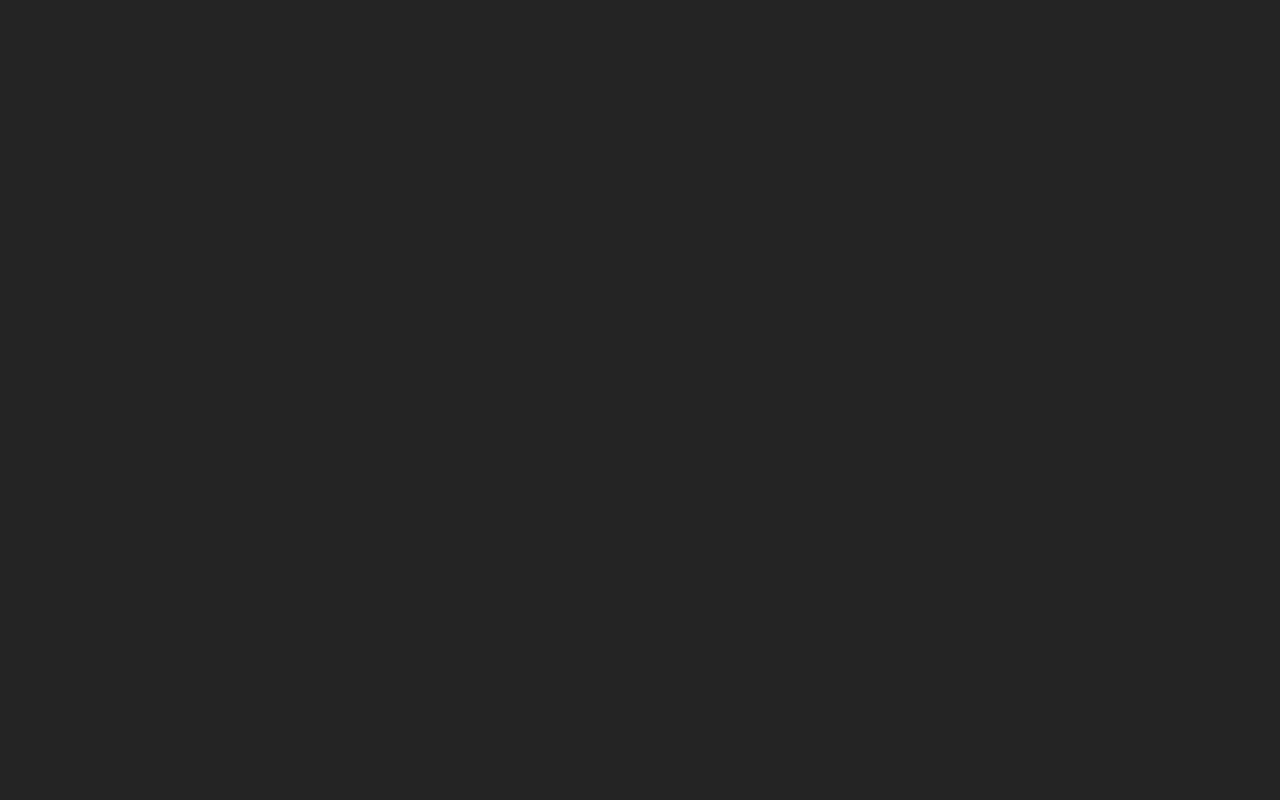
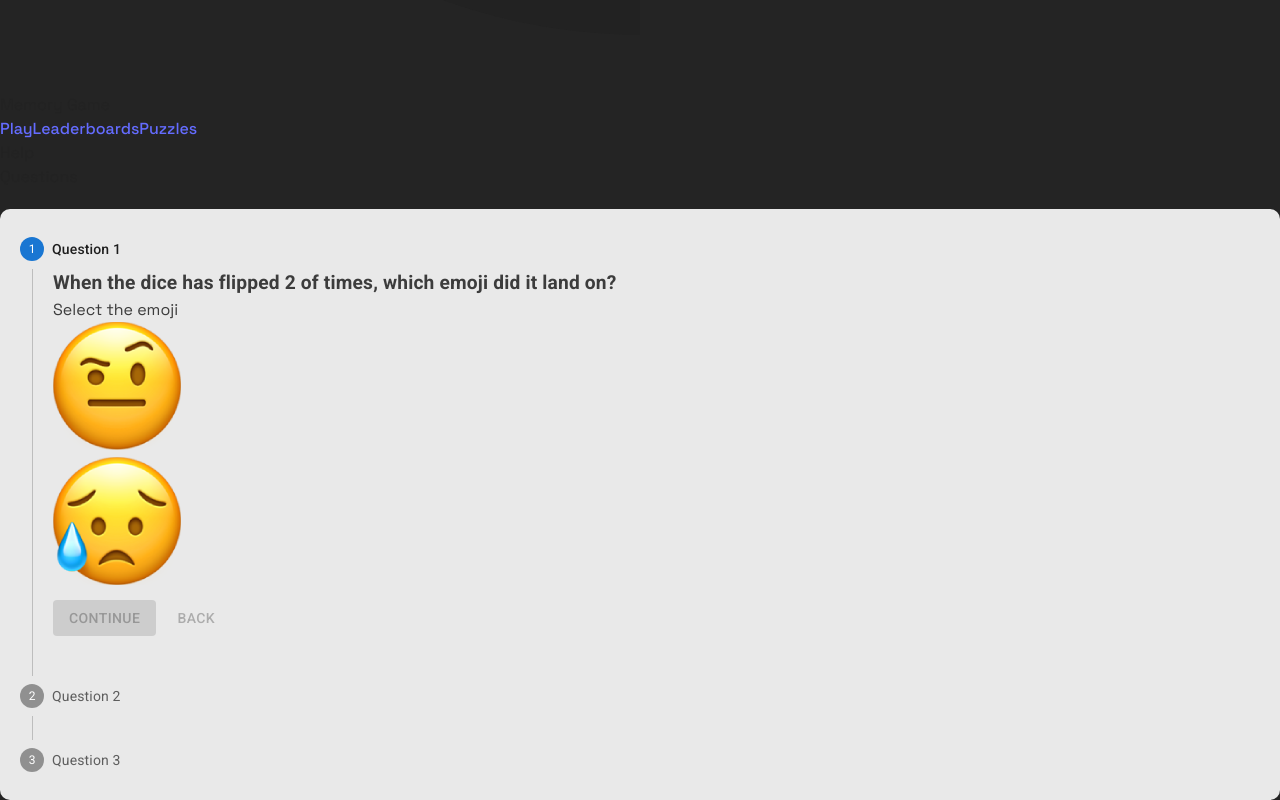
Before and after one commit to opensea712/memory-game, a React (Vite) app: page /quiz in a window 1280 px wide. Before the commit this address had no page. Shown: the part 1187-1987 px from the top of the page. Before the commit the page ends 800 px from the top, so only its background shows below. Built offline with nearby package versions, Linux system fonts and the light colour scheme.

Commit message:
feat: add quiz page

```diff
--- a/index.html
+++ b/index.html
@@ -11,6 +11,10 @@
       onload="this.rel='stylesheet'"
       href="https://fonts.googleapis.com/css2?display=swap&amp;family=Noto+Sans%3Awght%40400%3B500%3B700%3B900&amp;family=Space+Grotesk%3Awght%40400%3B500%3B700"
     />
+    <link
+      rel="stylesheet"
+      href="https://fonts.googleapis.com/css2?family=Roboto:wght@300;400;500;700&display=swap"
+    />
   </head>
   <body>
     <div id="root"></div>
--- a/package.json
+++ b/package.json
@@ -10,10 +10,14 @@
     "preview": "vite preview"
   },
   "dependencies": {
+    "@emotion/react": "^11.13.3",
+    "@emotion/styled": "^11.13.0",
+    "@mui/material": "^6.0.2",
     "@pmndrs/assets": "^1.6.0",
     "@react-three/drei": "^9.111.3",
     "@react-three/fiber": "^8.17.6",
     "@types/three": "^0.167.2",
+    "classnames": "^2.5.1",
     "react": "^18.3.1",
     "react-dom": "^18.3.1",
     "react-router-dom": "^6.26.1",
--- a/src/App.jsx
+++ b/src/App.jsx
@@ -2,7 +2,7 @@ import { BrowserRouter as Router, Route, Routes } from 'react-router-dom';
 import Layout from './components/layout';
 import Home from './pages/home';
 import Play from './pages/play';
-import Questions from './pages/questions';
+import Quiz from './pages/quiz';
 
 export default function App() {
   return (
@@ -11,7 +11,7 @@ export default function App() {
         <Route path='/' element={<Layout />}>
           <Route index element={<Home />} />
           <Route path='play' element={<Play />} />
-          <Route path='questions' element={<Questions />} />
+          <Route path='quiz' element={<Quiz />} />
         </Route>
       </Routes>
     </Router>
--- /dev/null
+++ b/src/components/emoji-selector.jsx
@@ -0,0 +1,39 @@
+/* eslint-disable react/prop-types */
+import cx from 'classnames';
+
+const EmojiSelector = ({ emojiCount, selectedEmoji, onEmojiSelect }) => {
+  const emojiButtonClass = (index) => cx(
+    'w-10 h-10 bg-gray-300 rounded-full flex items-center justify-center',
+    {
+      'opacity-25': selectedEmoji !== index,
+      'opacity-100': selectedEmoji === index,
+    }
+  );
+
+  const handleEmojiSelect = (index) => {
+    onEmojiSelect(index);
+  };
+
+  return (
+    <div className='flex flex-col gap-4 p-5'>
+      <div className='text-lg font-bold'>Select the emoji</div>
+      <div className='flex flex-row flex-wrap gap-4 opa'>
+        {Array.from({ length: emojiCount }, (_, index) => (
+          <div
+            key={index}
+            className={emojiButtonClass(index)}
+          >
+            <button onClick={() => handleEmojiSelect(index)}>
+              <img
+                src={`/emojis/${index + 1}.png`}
+                alt={`Emoji ${index + 1}`}
+              />
+            </button>
+          </div>
+        ))}
+      </div>
+    </div>
+  );
+};
+
+export default EmojiSelector;
--- a/src/config/index.js
+++ b/src/config/index.js
@@ -1,6 +1,7 @@
 const config = {
-  emojiCount: 12,
+  emojiCount: 2,
   flipLimit: 5,
+  questionCount: 3,
   coin: {
     size: 1,
     height: 0.1,
--- a/src/pages/play.jsx
+++ b/src/pages/play.jsx
@@ -26,10 +26,10 @@ const Play = () => {
   }, []);
 
   useEffect(() => {
+    reset();
     setIsFlipping(true);
 
     return () => {
-      reset();
       setIsFlipping(false);
     };
   }, [setIsFlipping, reset]);
@@ -38,7 +38,7 @@ const Play = () => {
     if (flipCount >= flipLimit) {
       setTimeout(() => {
         setIsFlipping(false);
-        navigate('/questions');
+        navigate('/quiz');
       }, 1200);
     }
   }, [flipCount, flipLimit, navigate, setIsFlipping]);
--- a/src/pages/questions.jsx
+++ /dev/null
@@ -1,36 +0,0 @@
-import React from 'react';
-import { Stepper, Step, Button } from '@material-tailwind/react';
-
-const Questions = () => {
-  const [activeStep, setActiveStep] = React.useState(0);
-  const [isLastStep, setIsLastStep] = React.useState(false);
-  const [isFirstStep, setIsFirstStep] = React.useState(false);
-
-  const handleNext = () => !isLastStep && setActiveStep((cur) => cur + 1);
-  const handlePrev = () => !isFirstStep && setActiveStep((cur) => cur - 1);
-
-  return (
-    <div className='w-full'>
-      <h1 className='text-3xl text-white'>Questions</h1>
-      <Stepper
-        activeStep={activeStep}
-        isLastStep={(value) => setIsLastStep(value)}
-        isFirstStep={(value) => setIsFirstStep(value)}
-      >
-        <Step onClick={() => setActiveStep(0)}>1</Step>
-        <Step onClick={() => setActiveStep(1)}>2</Step>
-        <Step onClick={() => setActiveStep(2)}>3</Step>
-      </Stepper>
-      <div className='mt-16 flex justify-between'>
-        <Button onClick={handlePrev} disabled={isFirstStep}>
-          Prev
-        </Button>
-        <Button onClick={handleNext} disabled={isLastStep}>
-          Next
-        </Button>
-      </div>
-    </div>
-  );
-};
-
-export default Questions;
--- /dev/null
+++ b/src/pages/quiz.jsx
@@ -0,0 +1,183 @@
+import { useState, useEffect, useCallback } from 'react';
+import Box from '@mui/material/Box';
+import Stepper from '@mui/material/Stepper';
+import Step from '@mui/material/Step';
+import StepLabel from '@mui/material/StepLabel';
+import StepContent from '@mui/material/StepContent';
+import Button from '@mui/material/Button';
+import Paper from '@mui/material/Paper';
+import Typography from '@mui/material/Typography';
+import useCountStore from '../store/CountStore';
+import useSettingStore from '../store/SettingStore';
+import config from '../config';
+import EmojiSelector from '../components/emoji-selector';
+import { useNavigate } from 'react-router-dom';
+
+const Quiz = () => {
+  const navigate = useNavigate();
+  const emojiCount = useCountStore((state) => state.emojiCount);
+  const flipLimit = useSettingStore((state) => state.flipLimit);
+  const emojiArray = useCountStore((state) => state.emojiArray);
+  const reset = useCountStore((state) => state.reset);
+
+  const [activeStep, setActiveStep] = useState(0);
+  const [randomNumbers, setRandomNumbers] = useState([]);
+  const [answers, setAnswers] = useState([]);
+  const [score, setScore] = useState(0);
+
+  const handleNext = () => {
+    setActiveStep((prevActiveStep) => prevActiveStep + 1);
+  };
+
+  const handleBack = () => {
+    setActiveStep((prevActiveStep) => prevActiveStep - 1);
+  };
+
+  const handleRestart = useCallback(() => {
+    const genNumbers = (count, limit) => {
+      const uniqueNumbers = new Set();
+      while (uniqueNumbers.size < count) {
+        uniqueNumbers.add(Math.floor(Math.random() * limit) + 1);
+      }
+      return Array.from(uniqueNumbers);
+    };
+
+    setRandomNumbers(genNumbers(config.questionCount, flipLimit));
+    setAnswers(Array(config.questionCount).fill(null));
+    setActiveStep(0);
+    setScore(0);
+  }, [flipLimit]);
+
+  const handleRestartGame = () => {
+    reset();
+    navigate('/play');
+  };
+
+  const handleNextLevel = () => {
+    reset();
+    navigate('/play');
+  };
+
+  const handleEmojiSelect = (flipIndex, emoji) => {
+    setAnswers((prevAnswers) => {
+      const updatedAnswers = [...prevAnswers];
+      updatedAnswers[flipIndex] = emoji;
+      return updatedAnswers;
+    });
+  };
+
+  useEffect(() => {
+    handleRestart();
+  }, [handleRestart]);
+
+  useEffect(() => {
+    if (activeStep === randomNumbers.length) {
+      answers.map((answer, index) => {
+        if (emojiArray[randomNumbers[index] - 1] === answer) {
+          setScore((prevScore) => prevScore + 1);
+        }
+      });
+    }
+  }, [activeStep, answers, emojiArray, randomNumbers]);
+
+  return (
+    <Box className='w-full'>
+      <h1 className='text-3xl text-white'>Questions</h1>
+      {activeStep !== randomNumbers.length && (
+        <Stepper
+          sx={{
+            marginTop: '20px',
+            padding: '20px',
+            background: 'rgba(255, 255, 255, 0.9)',
+            backdropFilter: 'blur(10px)',
+            borderRadius: '10px',
+          }}
+          activeStep={activeStep}
+          orientation='vertical'
+        >
+          {randomNumbers.map((number, index) => (
+            <Step key={number + '_' + index}>
+              <StepLabel>Question {index + 1}</StepLabel>
+              <StepContent>
+                <Typography sx={{ fontWeight: 'bold', fontSize: '1.2rem' }}>
+                  When the dice has flipped{' '}
+                  <span className='text-red-500'>{number}</span> of times, which
+                  emoji did it land on?
+                </Typography>
+                <EmojiSelector
+                  emojiCount={emojiCount}
+                  selectedEmoji={answers[index]}
+                  onEmojiSelect={(emoji) => handleEmojiSelect(index, emoji)}
+                />
+                <Box sx={{ mb: 2 }}>
+                  <Button
+                    variant='contained'
+                    disabled={answers[index] === null}
+                    onClick={handleNext}
+                    sx={{ mt: 1, mr: 1 }}
+                  >
+                    {index === randomNumbers.length - 1 ? 'Finish' : 'Continue'}
+                  </Button>
+                  <Button
+                    disabled={index === 0}
+                    onClick={handleBack}
+                    sx={{ mt: 1, mr: 1 }}
+                  >
+                    Back
+                  </Button>
+                </Box>
+              </StepContent>
+            </Step>
+          ))}
+        </Stepper>
+      )}
+      {activeStep === randomNumbers.length && (
+        <Paper
+          square
+          elevation={0}
+          sx={{
+            marginTop: '20px',
+            padding: '20px',
+            background: 'rgba(255, 255, 255, 0.9)',
+            backdropFilter: 'blur(10px)',
+            borderRadius: '10px',
+          }}
+        >
+          <Typography>
+            All questions are answered - you&apos;re finished
+          </Typography>
+          <Typography>
+            You matched <span className='text-red-500 font-bold'>{score}</span> of{' '}
+            <span className='text-red-500'>{randomNumbers.length}</span> emojis
+          </Typography>
+          <Box sx={{ mb: 2 }}>
+            <Button
+              variant='contained'
+              onClick={handleRestart}
+              sx={{ mt: 1, mr: 1 }}
+            >
+              Restart Quiz
+            </Button>
+            <Button
+              variant='contained'
+              onClick={handleRestartGame}
+              sx={{ mt: 1, mr: 1 }}
+            >
+              Restart Game
+            </Button>
+            <Button
+              disabled={score !== randomNumbers.length}
+              variant='contained'
+              onClick={handleNextLevel}
+              sx={{ mt: 1, mr: 1 }}
+            >
+              Next Level
+            </Button>
+          </Box>
+        </Paper>
+      )}
+    </Box>
+  );
+};
+
+export default Quiz;
```
Also changed, not shown: 1 other file (tests, documents, lock files or other folders).
